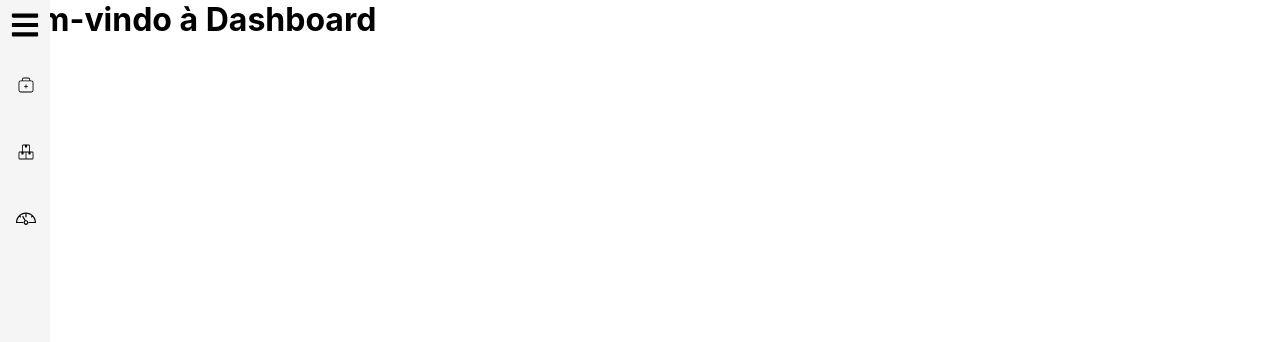
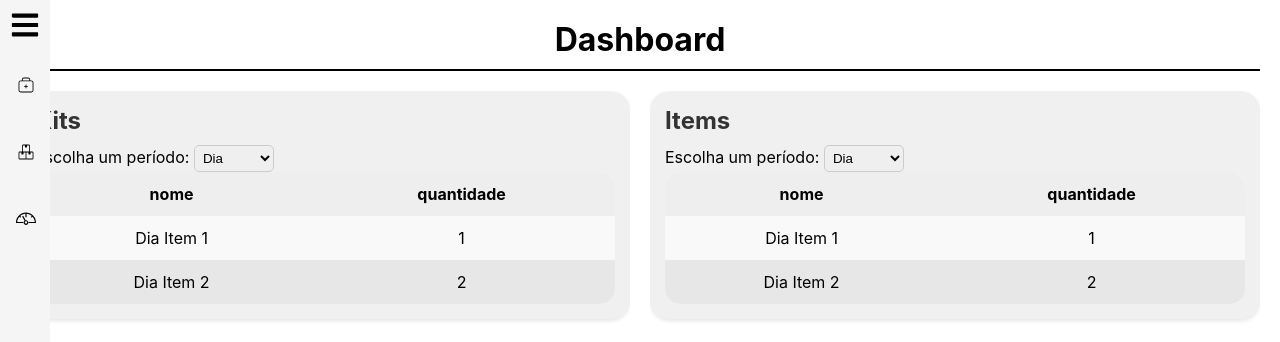
Before and after one commit to Inteli-College/2024-T0008-EC05-G05, a React (Create React App) app in the folder src/frontend/: page /dashboard in a window 1280 px wide. Shown: the top 342 px of the page. Built offline with nearby package versions, Linux system fonts and the light colour scheme.

Commit message:
criação da tabela de kits e itens e ajuste inicial do css deles

```diff
--- /dev/null
+++ b/src/frontend/src/components/tabela_log/tabela_log.css
@@ -0,0 +1,66 @@
+/* Table container styles */
+.table-container {
+    border-radius: 20px;
+    /* Rounded corners */
+    background-color: #f0f0f0;
+    /* Dark white background for the whole table */
+    padding: 15px;
+    /* Adds space around the table and dropdown for visual separation */
+    box-shadow: 0 2px 4px rgba(0, 0, 0, 0.1);
+    /* Optional: adds a subtle shadow for depth */
+    overflow: hidden;
+    /* Ensures that the inner elements' rounded corners are clip  ped */
+}
+
+/* Table styles */
+.table-container table {
+    width: 100%;
+    /* Makes the table expand to the container's width */
+    border-collapse: collapse;
+    /* Removes gaps between cells */
+    border-radius: 15px;
+    /* Rounded corners for the table */
+    background-color: #fff;
+    /* Light background color for the table */
+    overflow: hidden;
+    /* Ensures the table's rounded corners are visible */
+}
+
+.table-container th,
+.table-container td {
+    text-align: center;
+    /* Aligns text to the left */
+    padding: 12px;
+    /* Adjusts padding inside table cells for spacing and alignment */
+}
+
+/* Header styles */
+.table-container thead th {
+    background-color: #eee;
+    /* Different background color for table headers */
+    position: sticky;
+    /* Makes the header sticky */
+    top: 0;
+    /* Sets the sticky position */
+}
+
+/* Adds zebra-striping to table rows */
+.table-container tbody tr:nth-child(odd) {
+    background-color: #f9f9f9;
+}
+
+.table-container tbody tr:nth-child(even) {
+    background-color: #e7e7e7;
+}
+
+/* Adjustments for select dropdown alignment */
+.table-container select {
+    padding: 4px;
+    /* Ensures the dropdown height matches table cells */
+    margin-top: 10px;
+    /* Adds some space above the dropdown for visual separation */
+    border: 1px solid #ccc;
+    /* Light border for the dropdown */
+    border-radius: 5px;
+    /* Slightly rounded corners for the dropdown */
+}
--- /dev/null
+++ b/src/frontend/src/components/tabela_log/tabela_log.js
@@ -0,0 +1,68 @@
+import React, { useState, useEffect } from 'react';
+import './tabela_log.css';
+
+const TabelaLog = ({ tableName, title }) => {
+  const [timePeriod, setTimePeriod] = useState('dia'); // Default to 'dia'
+
+  // Hard-coded data sets for each time period
+  const dataSets = {
+    dia: [
+      { nome: 'Dia Item 1', quantidade: 1 },
+      { nome: 'Dia Item 2', quantidade: 2 },
+    ],
+    semana: [
+      { nome: 'Semana Item 1', quantidade: 3 },
+      { nome: 'Semana Item 2', quantidade: 4 },
+    ],
+    mes: [
+      { nome: 'Mes Item 1', quantidade: 5 },
+      { nome: 'Mes Item 2', quantidade: 6 },
+    ],
+    ano: [
+      { nome: 'Ano Item 1', quantidade: 7 },
+      { nome: 'Ano Item 2', quantidade: 8 },
+    ],
+  };
+
+  // Select the data set based on the current time period
+  const data = dataSets[timePeriod];
+
+  const handleTimePeriodChange = (event) => {
+    setTimePeriod(event.target.value);
+  };
+
+  return (
+    <div className="table-container">
+      <h2>{title}</h2>
+      {/* Dropdown for selecting the time period */}
+      <div>
+        <label htmlFor="periodo">Escolha um período: </label>
+        <select id="periodo" value={timePeriod} onChange={handleTimePeriodChange}>
+          <option value="dia">Dia</option>
+          <option value="semana">Semana</option>
+          <option value="mes">Mes</option>
+          <option value="ano">Ano</option>
+        </select>
+      </div>
+      {/* Render your table here */}
+      <table>
+        <thead>
+          <tr>
+            <th>nome</th>
+            <th>quantidade</th>
+          </tr>
+        </thead>
+        <tbody>
+          {data.map((item, index) => (
+            <tr key={index}>
+              <td>{item.nome}</td>
+              <td>{item.quantidade}</td>
+            </tr>
+          ))}
+        </tbody>
+      </table>
+    </div>
+  );
+};
+
+export default TabelaLog;
--- a/src/frontend/src/pages/dashboard/dashboard.css
+++ b/src/frontend/src/pages/dashboard/dashboard.css
@@ -0,0 +1,39 @@
+.dashboard {
+    display: flex;
+    min-height: 100vh; /* Full viewport height */
+}
+
+.sidebar {
+    /* Define a width or flex-basis for your sidebar */
+    width: 200px; /* Adjust as needed */
+    /* other styles for sidebar */
+}
+
+.main-content {
+    flex-grow: 1;
+    padding: 20px; /* Add padding as needed */
+    overflow: hidden; /* Prevents content from flowing outside */
+}
+
+.dashboard-header {
+    text-align: center;
+    margin-bottom: 20px; /* Space below the dashboard title */
+}
+
+.dashboard-title {
+    margin: 0; /* No margin for the title */
+    padding-bottom: 10px; /* Space above the divider line */
+    border-bottom: 2px solid #000; /* Divider line */
+}
+
+.tables-container {
+    display: flex;
+    gap: 20px; /* This creates space between your tables */
+}
+
+.tabela_kits, .tabela_items {
+    width: calc(50% - 10px); /* Sets the width of each table container */
+    height: 400px; /* Sets a fixed height for the tables */
+    overflow-y: auto; /* Enables vertical scrolling within the tables */
+    /* ...other styles like box-shadow, border-radius, etc... */
+}
--- a/src/frontend/src/pages/dashboard/dashboard.jsx
+++ b/src/frontend/src/pages/dashboard/dashboard.jsx
@@ -1,6 +1,7 @@
 import React, { useState } from 'react';
 import './dashboard.css';
 import Sidebar from '../../components/Sidebar/Sidebar.js';
+import Tabela_log from '../../components/tabela_log/tabela_log.js';
 
 function Dashboard() {
     const [sidebarOpen, setSidebarOpen] = useState(false);
@@ -11,14 +12,21 @@ function Dashboard() {
     return (
         <div className="dashboard">
             <Sidebar open={sidebarOpen} toggleSidebar={toggleSidebar} />
-            <div className={sidebarOpen ? "big-space" : 'small-space'}></div>
-
-            <div className={sidebarOpen ? 'blurred' : 'banana'}>
-                <h1>Bem-vindo à Dashboard</h1>
+            <div className="main-content">
+                <div className="dashboard-header">
+                    <h1 className="dashboard-title">Dashboard</h1>
+                </div>
+                <div className="tables-container">
+                    <div className='tabela_kits'>
+                        <Tabela_log tableName="tabela_kits" title="Kits" />
+                    </div>
+                    <div className='tabela_items'>
+                        <Tabela_log tableName="tabela_items" title="Items" />
+                    </div>
+                </div>
             </div>
         </div>
-    )
+    );
 }
 
-
 export default Dashboard;
--- a/src/frontend/src/pages/home/home.jsx
+++ b/src/frontend/src/pages/home/home.jsx
@@ -39,9 +39,6 @@ function Home() {
           <h2 className='kit-car-title'> Kits </h2>
         </section>
 
-        <div className={sidebarOpen ? 'blurred' : 'banana'}>
-          <h1>Bem-vindo à Home</h1>
-        </div>
         <KitCard />
         <div className="production-kits-section">
           <h2>Kits em produção  </h2>
```
